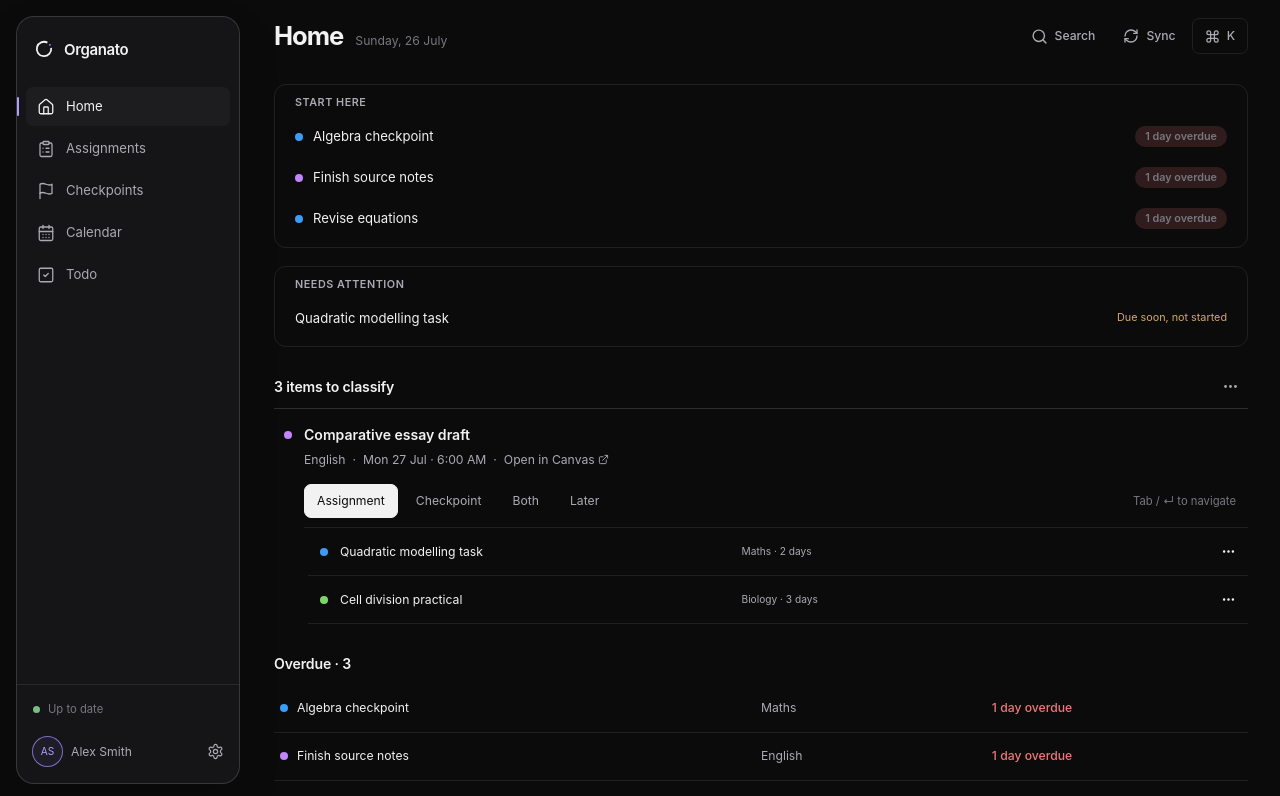
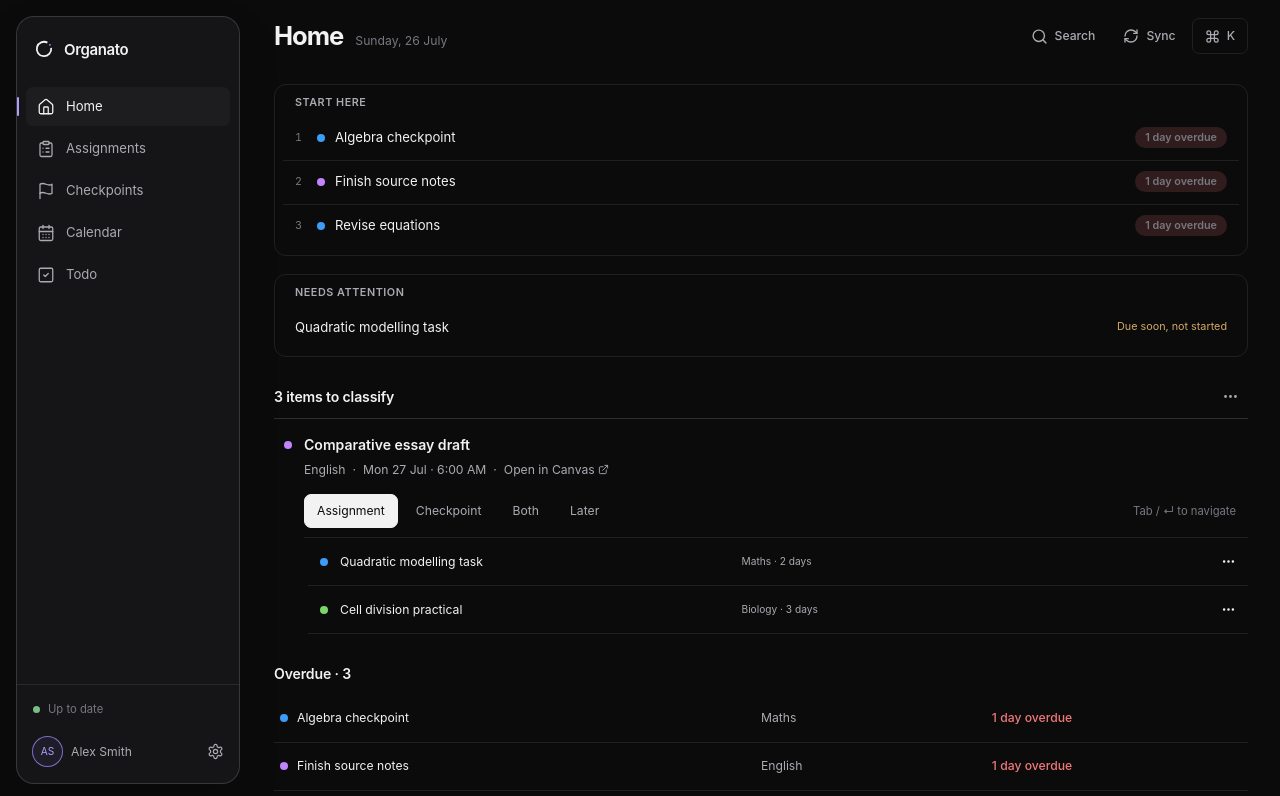
Before and after one commit to etphli/organato, a React (Vite) app in the folder apps/web/: page / in a window 1280 px wide. Shown: the top 796 px of the page. Built offline with nearby package versions, Linux system fonts and the light colour scheme.

Commit message:
Briefing rows: hairlines, muted rank, full-date tooltip

```diff
--- a/apps/web/src/pages/HomePage.tsx
+++ b/apps/web/src/pages/HomePage.tsx
@@ -105,11 +105,25 @@ function TopBriefing() {
     <section className="top-briefing" aria-label="Top priorities">
       <h2>Start here</h2>
       <ol>
-        {top.map((item) => {
+        {top.map((item, index) => {
           const overdue = visibleStatus(item, today) === "overdue";
+          const due = itemDueDate(item, settings.timezone);
           return (
             <li key={item.id}>
-              <button onClick={() => dispatch({ type: "select", id: item.id })}>
+              <button
+                onClick={() => dispatch({ type: "select", id: item.id })}
+                title={
+                  due
+                    ? due.toLocaleDateString("en-AU", {
+                        timeZone: settings.timezone,
+                        weekday: "long",
+                        day: "numeric",
+                        month: "long",
+                      })
+                    : undefined
+                }
+              >
+                <span className="top-briefing-rank">{index + 1}</span>
                 <SubjectDot subjectId={item.subjectId} />
                 <span className="top-briefing-name">{item.displayName}</span>
                 <small
@@ -117,11 +131,7 @@ function TopBriefing() {
                     overdue ? "due-chip due-chip--overdue" : "due-chip"
                   }
                 >
-                  {daysRemainingLabel(
-                    itemDueDate(item, settings.timezone),
-                    today,
-                    settings.timezone,
-                  )}
+                  {daysRemainingLabel(due, today, settings.timezone)}
                 </small>
               </button>
             </li>
--- a/apps/web/src/styles.css
+++ b/apps/web/src/styles.css
@@ -826,16 +826,20 @@ button:disabled {
   padding: 0;
 }
 
-.top-briefing > button,
+.top-briefing li + li {
+  border-top: 1px solid var(--border);
+}
+
 .top-briefing li > button,
 .risk-strip > button {
   align-items: center;
   border-radius: 8px;
   display: flex;
   gap: 10px;
-  min-height: 40px;
-  padding: 4px 12px;
+  min-height: 42px;
+  padding: 5px 12px;
   text-align: left;
+  transition: background-color var(--motion);
   width: 100%;
 }
 
@@ -844,20 +848,14 @@ button:disabled {
   background: var(--surface-hover);
 }
 
-.top-briefing > button strong {
-  align-items: center;
-  background: var(--focus-soft);
-  border-radius: 50%;
-  color: var(--focus);
-  display: inline-flex;
+.top-briefing-rank {
+  color: var(--muted);
   flex: 0 0 auto;
-  font-size: 0.75rem;
-  height: 22px;
-  justify-content: center;
-  width: 22px;
-}
-
-.top-briefing > button .top-briefing-name,
+  font-size: 0.72rem;
+  font-variant-numeric: tabular-nums;
+  width: 12px;
+}
+
 .top-briefing li > button .top-briefing-name,
 .risk-strip > button span {
   flex: 1;
@@ -867,7 +865,6 @@ button:disabled {
   white-space: nowrap;
 }
 
-.top-briefing > button small,
 .top-briefing li > button small,
 .risk-strip > button small {
   color: var(--muted);
```
